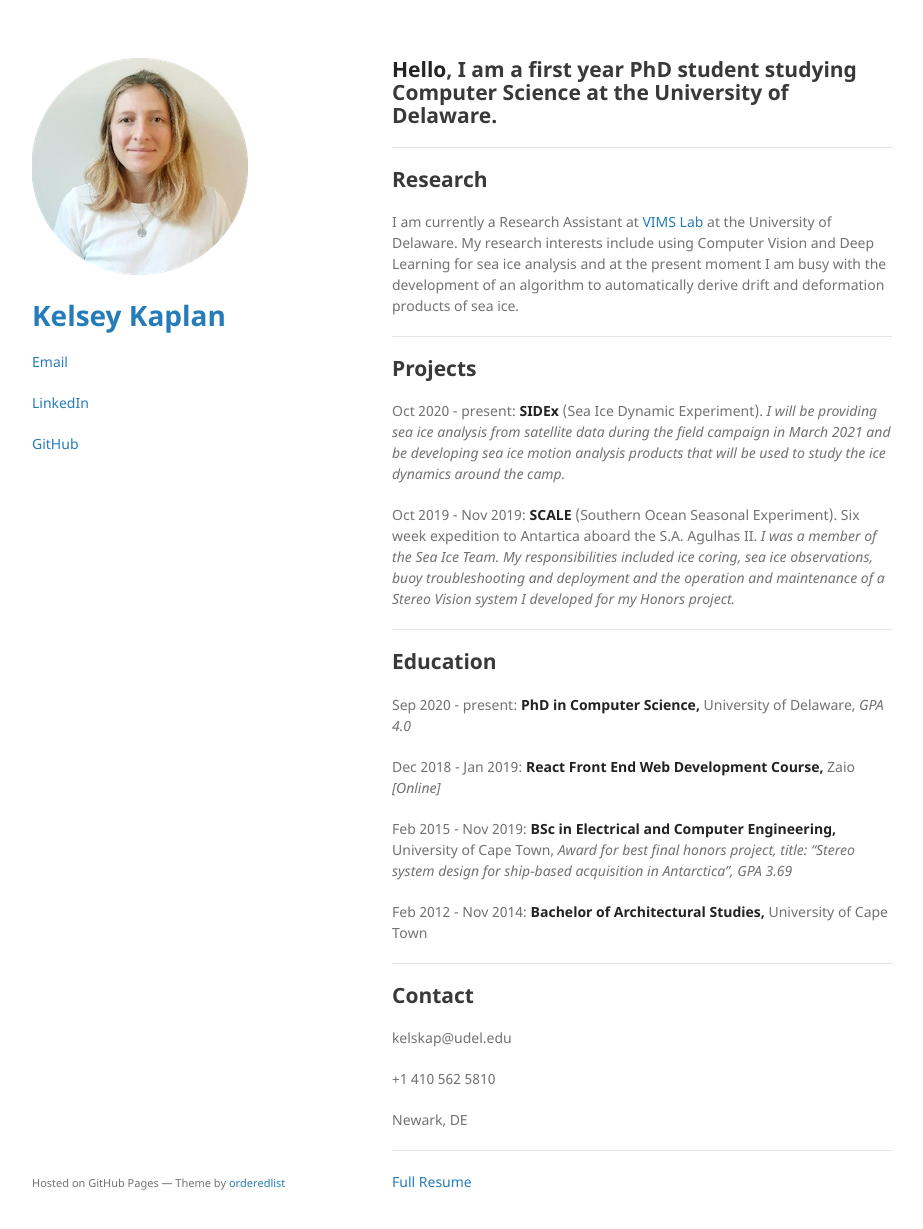
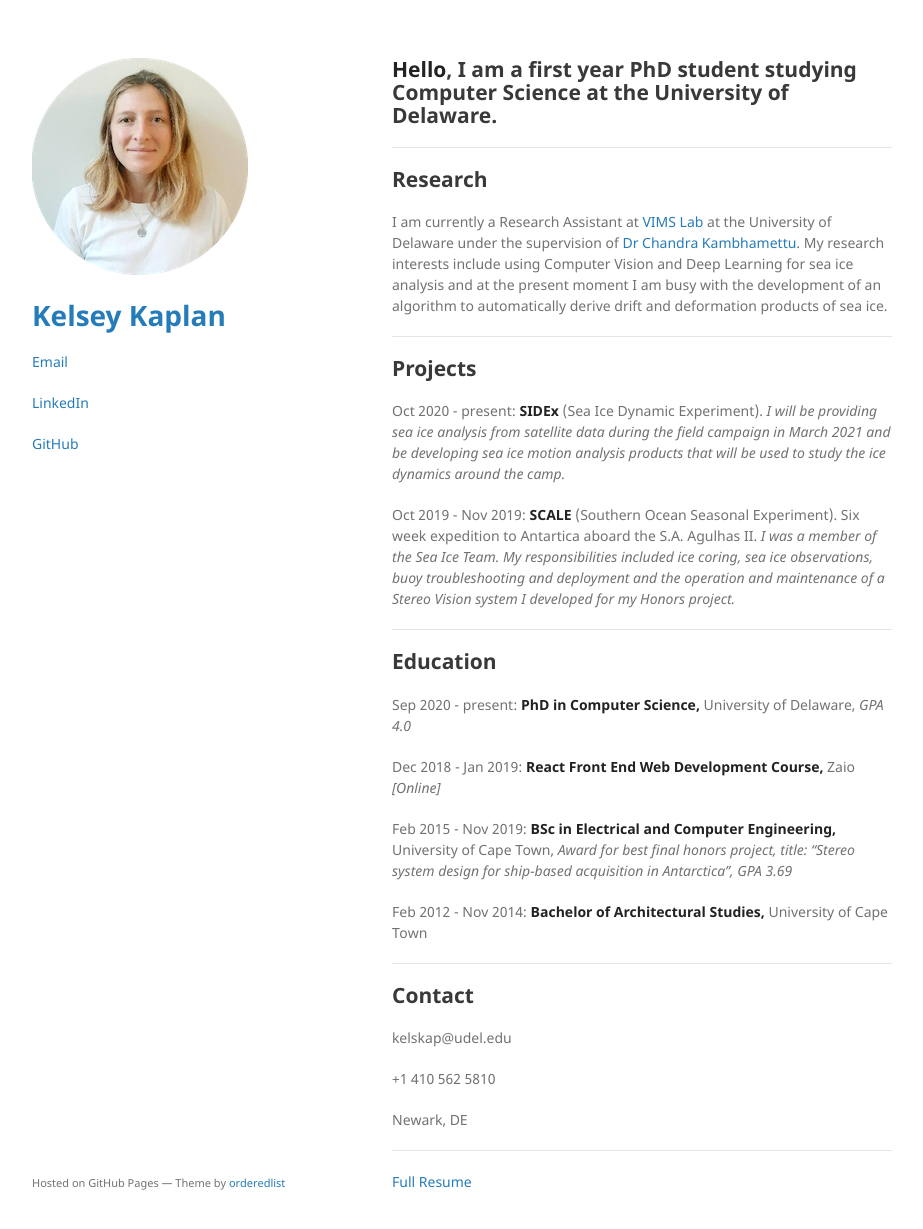
Before and after one commit to kelseykap/kelseykap.github.io, a Jekyll site: the page built from index.md, in a window 1280 px wide and 1262 px high. Shown: the top 1229 px of the window, without its empty margins (178-1101 px from the left). Built offline with Jekyll 4.4.1, drawn with Linux system fonts in a browser that asks for light colours; our own code applies the rules of GitHub Pages for plain Markdown files.

Commit message:
Update index.md

```diff
--- a/index.md
+++ b/index.md
@@ -7,7 +7,7 @@ layout: default
 * * *
 
 ## Research
-I am currently a Research Assistant at [VIMS Lab](http://vims.cis.udel.edu/) at the University of Delaware. My research interests include using Computer Vision and Deep Learning for sea ice analysis and at the present moment I am busy with the development of an algorithm to automatically derive drift and deformation products of sea ice.
+I am currently a Research Assistant at [VIMS Lab](http://vims.cis.udel.edu/) at the University of Delaware under the supervision of [Dr Chandra Kambhamettu](https://scholar.google.com/citations?user=BMVESLIAAAAJ&hl=en). My research interests include using Computer Vision and Deep Learning for sea ice analysis and at the present moment I am busy with the development of an algorithm to automatically derive drift and deformation products of sea ice.
 
 * * *
 
```
